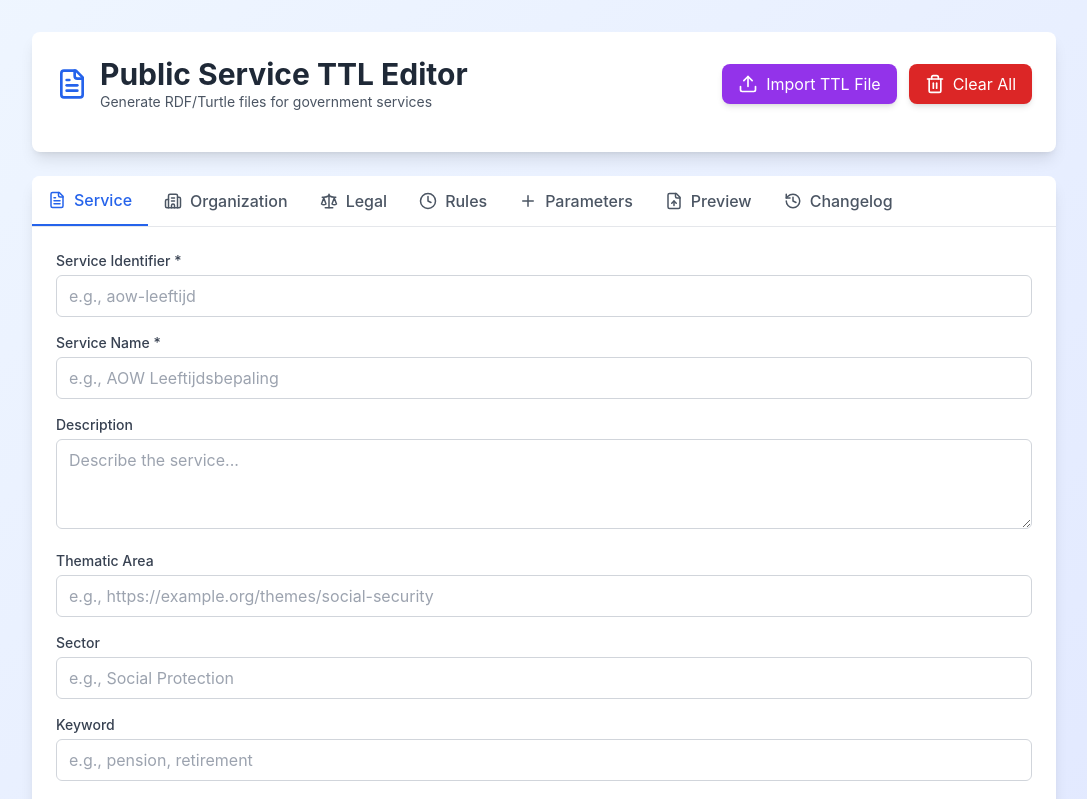
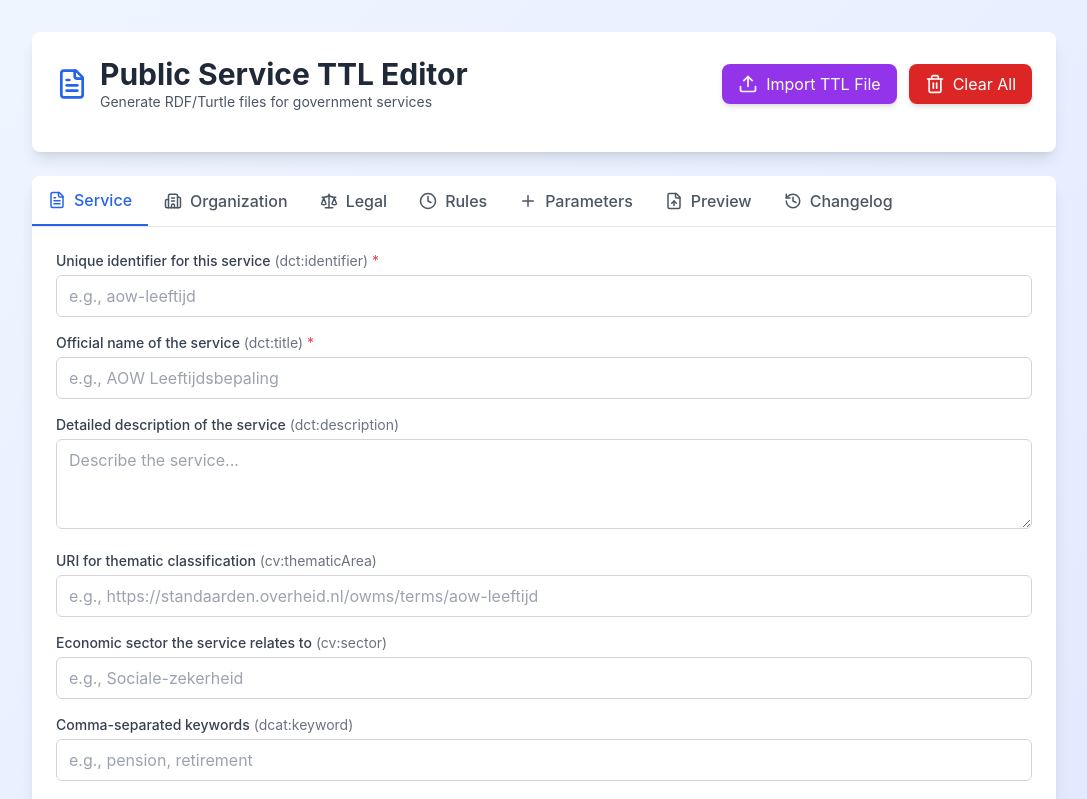
Before and after one commit to sgort/ttl-editor, a React (Create React App) app: page / in a window 1280 px wide. Shown: the top 799 px of the page, without its empty margins (96-1183 px from the left). Built offline with nearby package versions, Linux system fonts and the light colour scheme.

Commit message:
modularized service tab

```diff
--- a/src/App.js
+++ b/src/App.js
@@ -16,6 +16,7 @@ import {
 import "./App.css";
 import parseTTLEnhanced from "./parseTTL.enhanced";
 import ChangelogTab from "./components/tabs/ChangelogTab";
+import ServiceTab from "./components/tabs/ServiceTab";
 import {
   DEFAULT_SERVICE,
   DEFAULT_ORGANIZATION,
@@ -471,107 +472,13 @@ const handleValidate = () => {
     if (!isValid) {
       alert("Validation errors:\n" + errors.join("\n"));
     } else {
-    alert("✅ Validation successful! All required fields are filled correctly.");
+      alert(
+        "✅ Validation successful! All required fields are filled correctly."
+      );
     }
   };
 
   // Render functions
-  const renderServiceInfo = () => (
-    <div className="space-y-4">
-      <div>
-        <label className="block text-sm font-medium text-gray-700 mb-1">
-          Service Identifier *
-        </label>
-        <input
-          type="text"
-          value={service.identifier}
-          onChange={(e) =>
-            setService({ ...service, identifier: e.target.value })
-          }
-          className="w-full px-3 py-2 border border-gray-300 rounded-md"
-          placeholder="e.g., aow-leeftijd"
-        />
-      </div>
-      <div>
-        <label className="block text-sm font-medium text-gray-700 mb-1">
-          Service Name *
-        </label>
-        <input
-          type="text"
-          value={service.name}
-          onChange={(e) => setService({ ...service, name: e.target.value })}
-          className="w-full px-3 py-2 border border-gray-300 rounded-md"
-          placeholder="e.g., AOW Leeftijdsbepaling"
-        />
-      </div>
-      <div>
-        <label className="block text-sm font-medium text-gray-700 mb-1">
-          Description
-        </label>
-        <textarea
-          value={service.description}
-          onChange={(e) =>
-            setService({ ...service, description: e.target.value })
-          }
-          className="w-full px-3 py-2 border border-gray-300 rounded-md"
-          rows="3"
-          placeholder="Describe the service..."
-        />
-      </div>
-      <div>
-        <label className="block text-sm font-medium text-gray-700 mb-1">
-          Thematic Area
-        </label>
-        <input
-          type="text"
-          value={service.thematicArea}
-          onChange={(e) =>
-            setService({ ...service, thematicArea: e.target.value })
-          }
-          className="w-full px-3 py-2 border border-gray-300 rounded-md"
-          placeholder="e.g., https://example.org/themes/social-security"
-        />
-      </div>
-      <div>
-        <label className="block text-sm font-medium text-gray-700 mb-1">
-          Sector
-        </label>
-        <input
-          type="text"
-          value={service.sector}
-          onChange={(e) => setService({ ...service, sector: e.target.value })}
-          className="w-full px-3 py-2 border border-gray-300 rounded-md"
-          placeholder="e.g., Social Protection"
-        />
-      </div>
-      <div>
-        <label className="block text-sm font-medium text-gray-700 mb-1">
-          Keyword
-        </label>
-        <input
-          type="text"
-          value={service.keyword}
-          onChange={(e) => setService({ ...service, keywords: e.target.value })}
-          className="w-full px-3 py-2 border border-gray-300 rounded-md"
-          placeholder="e.g., pension, retirement"
-        />
-      </div>
-      <div>
-        <label className="block text-sm font-medium text-gray-700 mb-1">
-          Language
-        </label>
-        <select
-          value={service.language}
-          onChange={(e) => setService({ ...service, language: e.target.value })}
-          className="w-full px-3 py-2 border border-gray-300 rounded-md"
-        >
-          <option value="nl">Nederlands</option>
-          <option value="en">English</option>
-        </select>
-      </div>
-    </div>
-  );
-
   const renderOrganization = () => (
     <div className="space-y-4">
       <div>
@@ -1099,7 +1006,9 @@ const handleValidate = () => {
           </div>
 
           <div className="p-6">
-            {activeTab === "service" && renderServiceInfo()}
+            {activeTab === "service" && (
+              <ServiceTab service={service} setService={setService} />
+            )}{" "}
             {activeTab === "organization" && renderOrganization()}
             {activeTab === "legal" && renderLegalResource()}
             {activeTab === "rules" && renderTemporalRules()}
--- /dev/null
+++ b/src/components/tabs/ServiceTab.jsx
@@ -0,0 +1,128 @@
+import React from "react";
+import { LANGUAGE_OPTIONS } from "../../utils";
+
+/**
+ * ServiceTab - Form for editing public service metadata
+ * Maps to cpsv:PublicService in CPSV-AP 3.2.0
+ */
+export default function ServiceTab({ service, setService }) {
+  // Helper to update a single field
+  const updateField = (field, value) => {
+    setService({ ...service, [field]: value });
+  };
+
+  return (
+    <div className="space-y-4">
+      {/* Service Identifier - MANDATORY */}
+      <div>
+        <label className="block text-sm text-gray-700 mb-1">
+          <span className="font-medium">Unique identifier for this service</span>
+          <span className="text-gray-500"> (dct:identifier)</span>
+          <span className="text-red-500"> *</span>
+        </label>
+        <input
+          type="text"
+          value={service.identifier}
+          onChange={(e) => updateField("identifier", e.target.value)}
+          className="w-full px-3 py-2 border border-gray-300 rounded-md"
+          placeholder="e.g., aow-leeftijd"
+        />
+      </div>
+
+      {/* Service Name - MANDATORY */}
+      <div>
+        <label className="block text-sm text-gray-700 mb-1">
+          <span className="font-medium">Official name of the service</span>
+          <span className="text-gray-500"> (dct:title)</span>
+          <span className="text-red-500"> *</span>
+        </label>
+        <input
+          type="text"
+          value={service.name}
+          onChange={(e) => updateField("name", e.target.value)}
+          className="w-full px-3 py-2 border border-gray-300 rounded-md"
+          placeholder="e.g., AOW Leeftijdsbepaling"
+        />
+      </div>
+
+      {/* Description */}
+      <div>
+        <label className="block text-sm text-gray-700 mb-1">
+          <span className="font-medium">Detailed description of the service</span>
+          <span className="text-gray-500"> (dct:description)</span>
+        </label>
+        <textarea
+          value={service.description}
+          onChange={(e) => updateField("description", e.target.value)}
+          className="w-full px-3 py-2 border border-gray-300 rounded-md"
+          rows="3"
+          placeholder="Describe the service..."
+        />
+      </div>
+
+      {/* Thematic Area */}
+      <div>
+        <label className="block text-sm text-gray-700 mb-1">
+          <span className="font-medium">URI for thematic classification</span>
+          <span className="text-gray-500"> (cv:thematicArea)</span>
+        </label>
+        <input
+          type="text"
+          value={service.thematicArea}
+          onChange={(e) => updateField("thematicArea", e.target.value)}
+          className="w-full px-3 py-2 border border-gray-300 rounded-md"
+          placeholder="e.g., https://standaarden.overheid.nl/owms/terms/aow-leeftijd"
+        />
+      </div>
+
+      {/* Sector */}
+      <div>
+        <label className="block text-sm text-gray-700 mb-1">
+          <span className="font-medium">Economic sector the service relates to</span>
+          <span className="text-gray-500"> (cv:sector)</span>
+        </label>
+        <input
+          type="text"
+          value={service.sector}
+          onChange={(e) => updateField("sector", e.target.value)}
+          className="w-full px-3 py-2 border border-gray-300 rounded-md"
+          placeholder="e.g., Sociale-zekerheid"
+        />
+      </div>
+
+      {/* Keywords */}
+      <div>
+        <label className="block text-sm text-gray-700 mb-1">
+          <span className="font-medium">Comma-separated keywords</span>
+          <span className="text-gray-500"> (dcat:keyword)</span>
+        </label>
+        <input
+          type="text"
+          value={service.keywords}
+          onChange={(e) => updateField("keywords", e.target.value)}
+          className="w-full px-3 py-2 border border-gray-300 rounded-md"
+          placeholder="e.g., pension, retirement"
+        />
+      </div>
+
+      {/* Language */}
+      <div>
+        <label className="block text-sm text-gray-700 mb-1">
+          <span className="font-medium">Language of the service</span>
+          <span className="text-gray-500"> (dct:language)</span>
+        </label>
+        <select
+          value={service.language}
+          onChange={(e) => updateField("language", e.target.value)}
+          className="w-full px-3 py-2 border border-gray-300 rounded-md"
+        >
+          {LANGUAGE_OPTIONS.map((opt) => (
+            <option key={opt.value} value={opt.value}>
+              {opt.label}
+            </option>
+          ))}
+        </select>
+      </div>
+    </div>
+  );
+}
```
Also changed, not shown: src/components/tabs/tabs-index.js (added, +12 -0 lines). Lines whose indentation alone changed are shown as unchanged.
